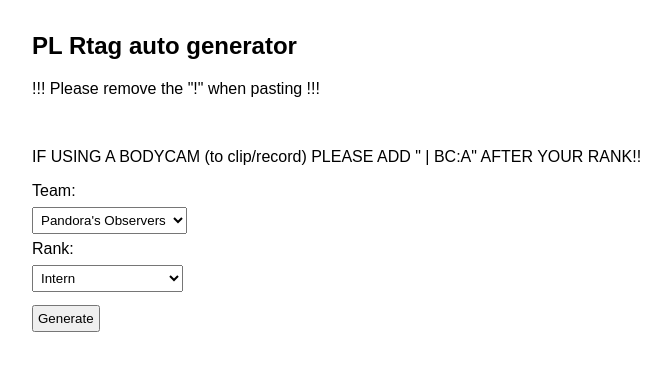
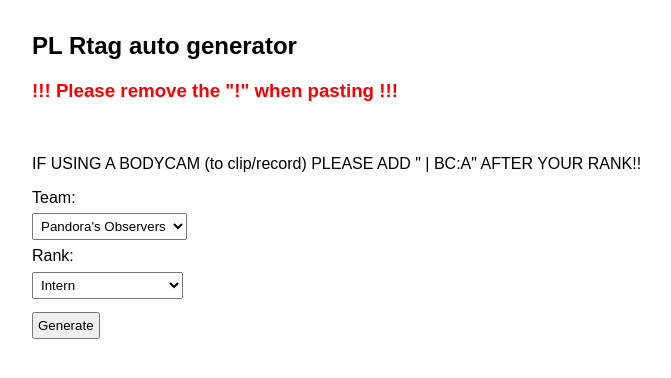
Before and after one commit to hitori0/PL-Rtag-Gen-V2, a plain HTML site: page index.html in a window 1280 px wide. Shown: the whole page, without its empty margins (0-671 px from the left). Drawn offline with Linux system fonts and the light colour scheme.

Commit message:
Update index.html

```diff
--- a/index.html
+++ b/index.html
@@ -7,7 +7,7 @@
 </head>
 <body>
   <h2>PL Rtag auto generator</h2>
-  <p>!!! Please remove the "!" when pasting !!!</p> <br />
+  <h3>!!! Please remove the "!" when pasting !!!</h3> <br />
   <p>IF USING A BODYCAM (to clip/record) PLEASE ADD " | BC:A" AFTER YOUR RANK!!</p>
   <label>Team:</label><br />
   <select id="teamSelect"></select><br />
```
